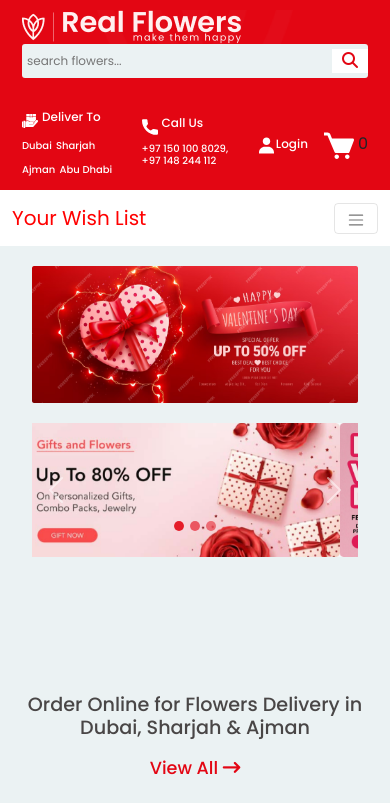
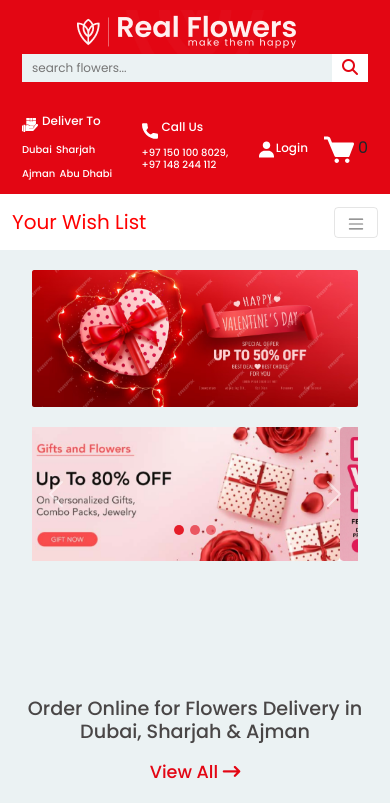
Before and after one commit to AnoopAG91/Real-Flower-Project, a plain HTML site: page index.html in a window 390 px wide. Shown: the top 803 px of the page. Drawn offline with nearby package versions, Linux system fonts and the light colour scheme.

Commit message:
added css

```diff
--- a/css/responsive.css
+++ b/css/responsive.css
@@ -80,6 +80,11 @@
     text-align: center;
     margin-top: 2rem;
 }
+.testimonial-left .testimonial-rating {
+    display: flex;
+    justify-content: center;
+}
+
 
 }
 
--- a/css/style.css
+++ b/css/style.css
@@ -62,10 +62,18 @@ a{
     background-color: var(--primary-color);
     padding: 10px;
 }
+.logo-div {
+    background-image: url(../images/footer/footer-bg-logo.png);
+    background-position: center;
+    background-repeat: no-repeat;
+    background-size: cover;
+    height: 100%;
+    display: flex;
+    align-items: center;
+}
 .top-header .input-div {
     background: #ebf2f3;
     border-radius: 3px;
-    padding: 5px 0px;
     width: 100%;
     display: flex;
 }
@@ -79,7 +87,7 @@ ul.navbar-nav.mx-auto.mb-2.mb-lg-0 {
 .top-header .input-div input {
     border: none;
     outline: none;
-    padding: 2px 5px;
+    padding: 5px 10px;
     background-color: #EBF2F3;
     font-family: 'Poppins';
     font-size: 12px;
@@ -91,6 +99,7 @@ ul.navbar-nav.mx-auto.mb-2.mb-lg-0 {
     padding: 0px 10px;
     background-color: #fff;
 }
+
 .input-div button i {
     color: #E30613;
 }
@@ -117,6 +126,7 @@ ul.navbar-nav.mx-auto.mb-2.mb-lg-0 {
 .login h5 {
     margin-top: 5px;
 }
+
 
 
 
@@ -469,14 +479,7 @@ section.Flower.Arrangements {
     background-color: #212025;
 }
 
-.logo-div{
-    background-image: url(../images/footer/footer-bg-logo.png);
-    background-position: center;
-    background-repeat: no-repeat;
-    background-size: cover;
-    width: 100%;
-    height: 100%;
-}
+
 .bg-logo {
   position: relative;
 }
```
